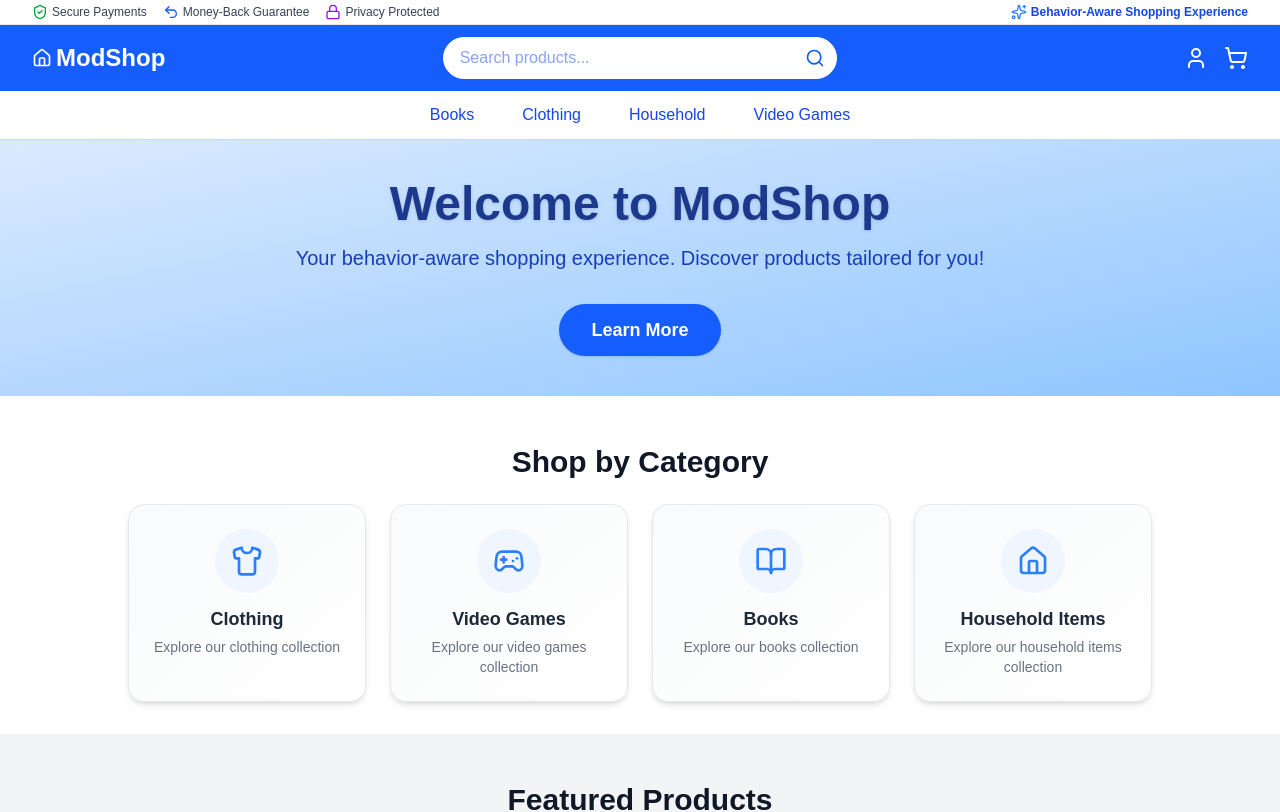
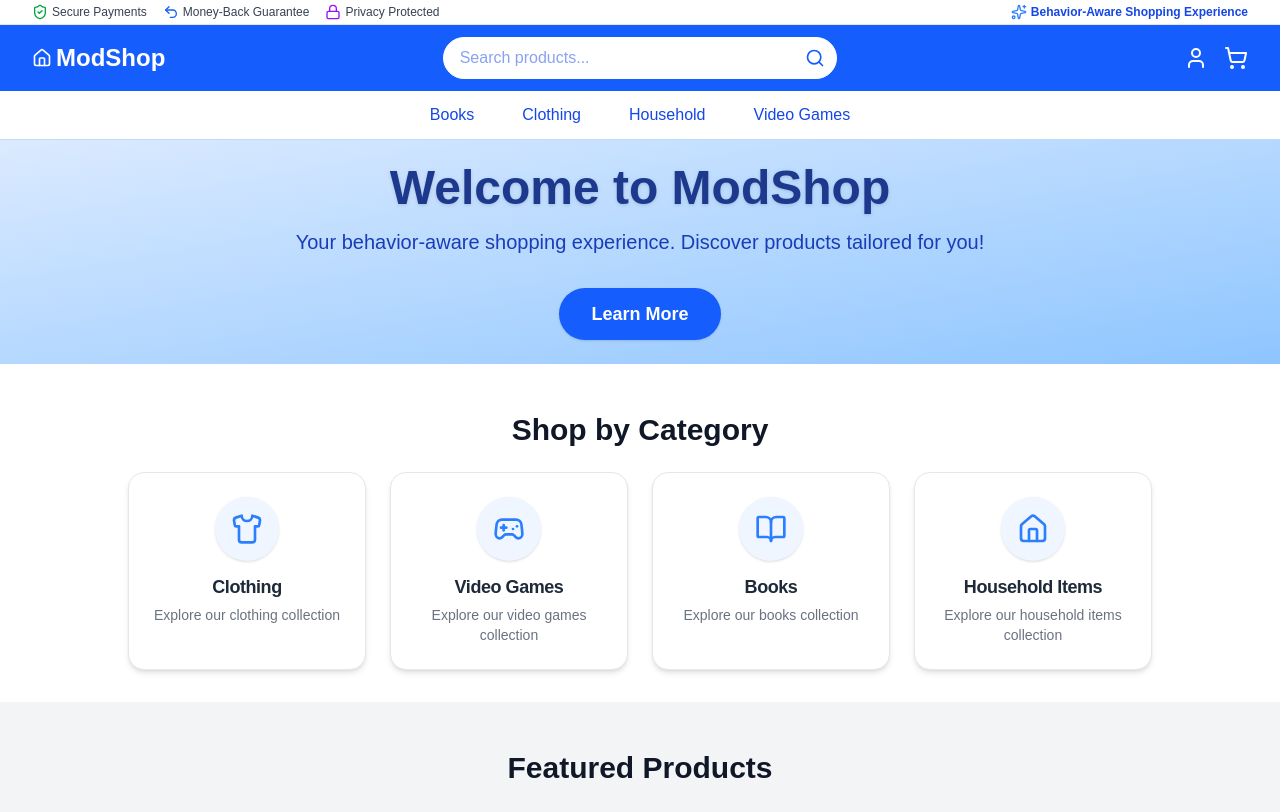
Before and after one commit to alemoraru/modshop, a Next.js app: page / in a window 1280 px wide. Shown: the top 812 px of the page. Built offline with nearby package versions, Linux system fonts and the light colour scheme; a web font is replaced by a local one.

Commit message:
Improve home page layout

```diff
--- a/src/app/page.tsx
+++ b/src/app/page.tsx
@@ -71,7 +71,7 @@ export default function HomePage() {
 
             {/* Hero Banner */}
             <section
-                className="relative bg-gradient-to-br from-blue-100 to-blue-300 py-10 px-6 text-center mb-12 overflow-hidden"
+                className="relative bg-gradient-to-br from-blue-100 to-blue-300 py-6 px-6 text-center mb-12 overflow-hidden"
                 aria-label="Hero Banner"
             >
                 <div className="relative z-10">
@@ -96,11 +96,11 @@ export default function HomePage() {
                         <Link
                             key={category.slug}
                             href={`/category/${category.slug}`}
-                            className="group bg-gradient-to-br from-gray-50 to-white border border-gray-200 rounded-2xl shadow-md p-6 flex flex-col items-center transition-all duration-200 hover:scale-[1.04] hover:border-blue-500 hover:shadow-xl focus:outline-none focus:ring-2 focus:ring-blue-400 cursor-pointer hover:from-blue-50 hover:to-blue-100"
+                            className="group bg-white border border-gray-200 rounded-2xl shadow-md p-6 flex flex-col items-center transition-all duration-200 hover:scale-[1.04] hover:border-blue-500 hover:shadow-xl focus:outline-none focus:ring-2 focus:ring-blue-400 cursor-pointer hover:bg-blue-50 relative"
                             aria-label={`Shop ${category.name}`}
                         >
                             <div
-                                className="w-16 h-16 mb-3 rounded-full bg-blue-50 flex items-center justify-center group-hover:bg-blue-100 transition-colors"
+                                className="w-16 h-16 mb-3 rounded-full bg-blue-50 flex items-center justify-center group-hover:bg-blue-100 transition-colors shadow-sm"
                                 role="img"
                                 aria-label={`${category.name} icon`}
                             >
@@ -109,10 +109,16 @@ export default function HomePage() {
                                           aria-hidden="true">{category.name.charAt(0)}</span>
                                 )}
                             </div>
-                            <h2 className="text-lg font-semibold text-gray-800 mb-1 group-hover:text-blue-700 transition-colors">{category.name}</h2>
+                            <h2 className="text-lg font-semibold text-gray-800 mb-1 group-hover:text-blue-700 transition-colors tracking-tight">
+                                {category.name}
+                            </h2>
                             <p className="text-sm text-gray-500 group-hover:text-blue-500 transition-colors">
                                 Explore our {category.name.toLowerCase()} collection
                             </p>
+                            <span
+                                className="absolute top-3 right-3 bg-blue-100 text-blue-600 text-xs font-semibold rounded-full px-2 py-0.5 opacity-0 group-hover:opacity-100 transition-opacity duration-200 shadow-sm pointer-events-none">
+                                Browse
+                            </span>
                         </Link>
                     ))}
                 </div>
```
